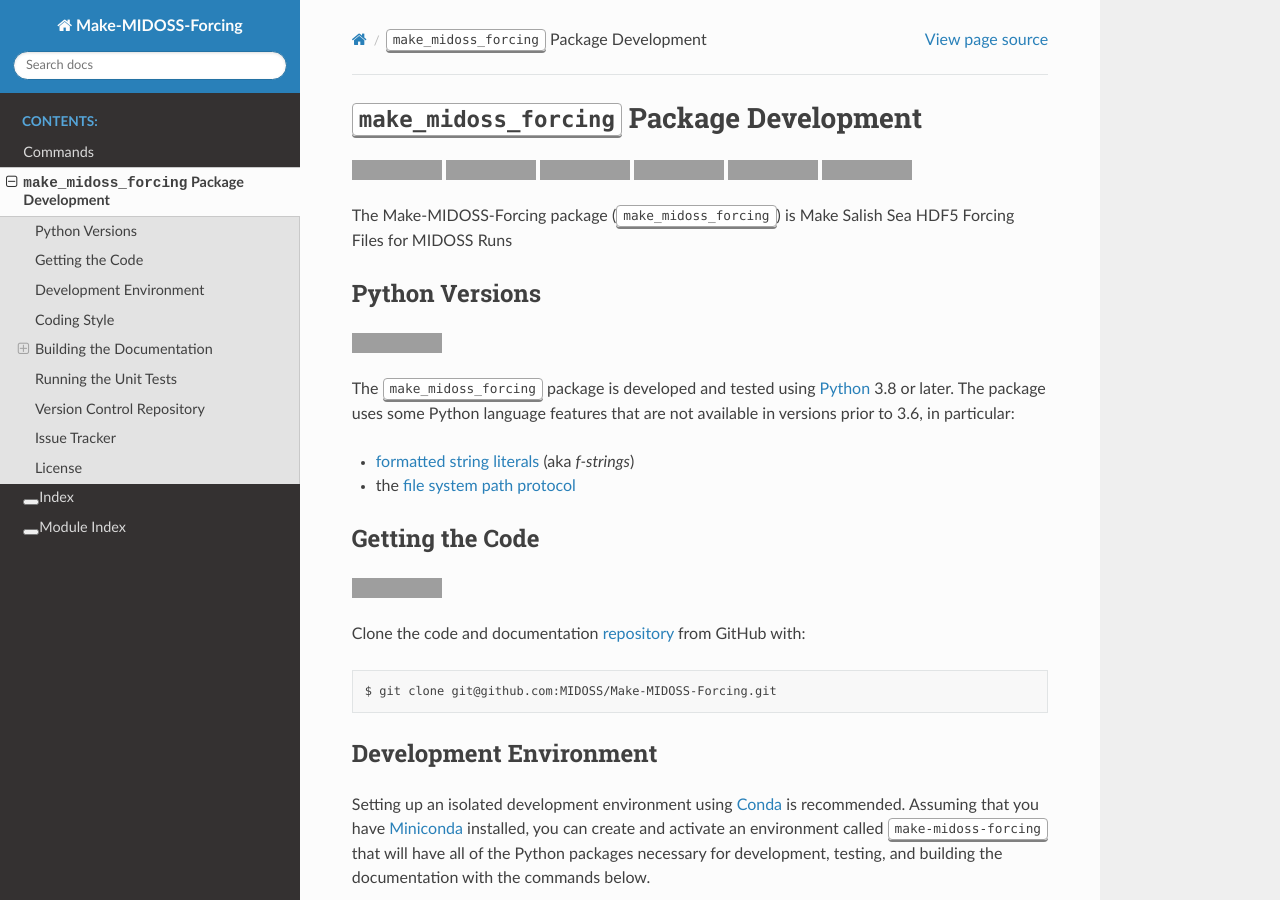
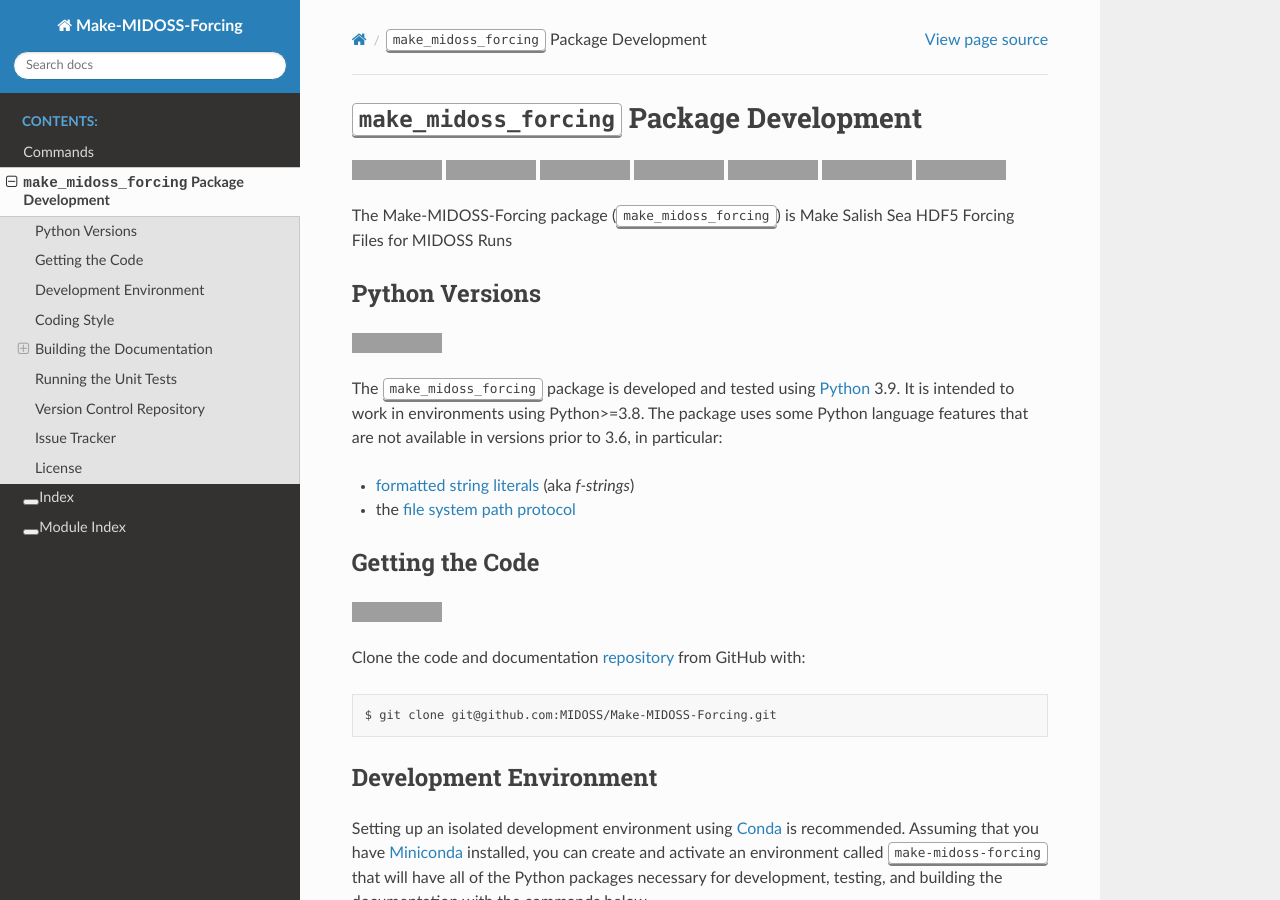
Before and after one commit to MIDOSS/Make-MIDOSS-Forcing, a Sphinx documentation site: the page built from docs/pkg_development.rst, in a window 1280 px wide and 900 px high. Built offline with Sphinx 7.4.7 and the Read the Docs theme 2.0.0, drawn with Linux system fonts in a browser that asks for light colours; some of the changed text lies outside the part shown; grey boxes are pictures that could not be loaded.

```diff
--- a/docs/pkg_development.rst
+++ b/docs/pkg_development.rst
@@ -52,7 +55,8 @@ Python Versions
     :target: https://docs.python.org/3.8/
     :alt: Python Version
 
-The :kbd:`make_midoss_forcing` package is developed and tested using `Python`_ 3.8 or later.
+The :kbd:`make_midoss_forcing` package is developed and tested using `Python`_ 3.9.
+It is intended to work in environments using Python>=3.8.
 The package uses some Python language features that are not available in versions prior to 3.6,
 in particular:
 
@@ -293,6 +301,10 @@ The output looks something like::
   build finished.
 
 Look for any errors in the above output or in _build/linkcheck/output.txt
+
+:command:`make linkcheck` is run monthly via a `scheduled GitHub Actions workflow`_
+
+.. _scheduled GitHub Actions workflow: https://github.com/MIDOSS/Make-MIDOSS-Forcing/actions?query=workflow%3Asphinx-linkcheck
 
 
 .. _Make-MIDOSS-ForcingRunningTheUnitTests:
```
Also changed, not shown: other parts of docs/pkg_development.rst (+7 -0 lines), README.rst (+5 -2 lines).
